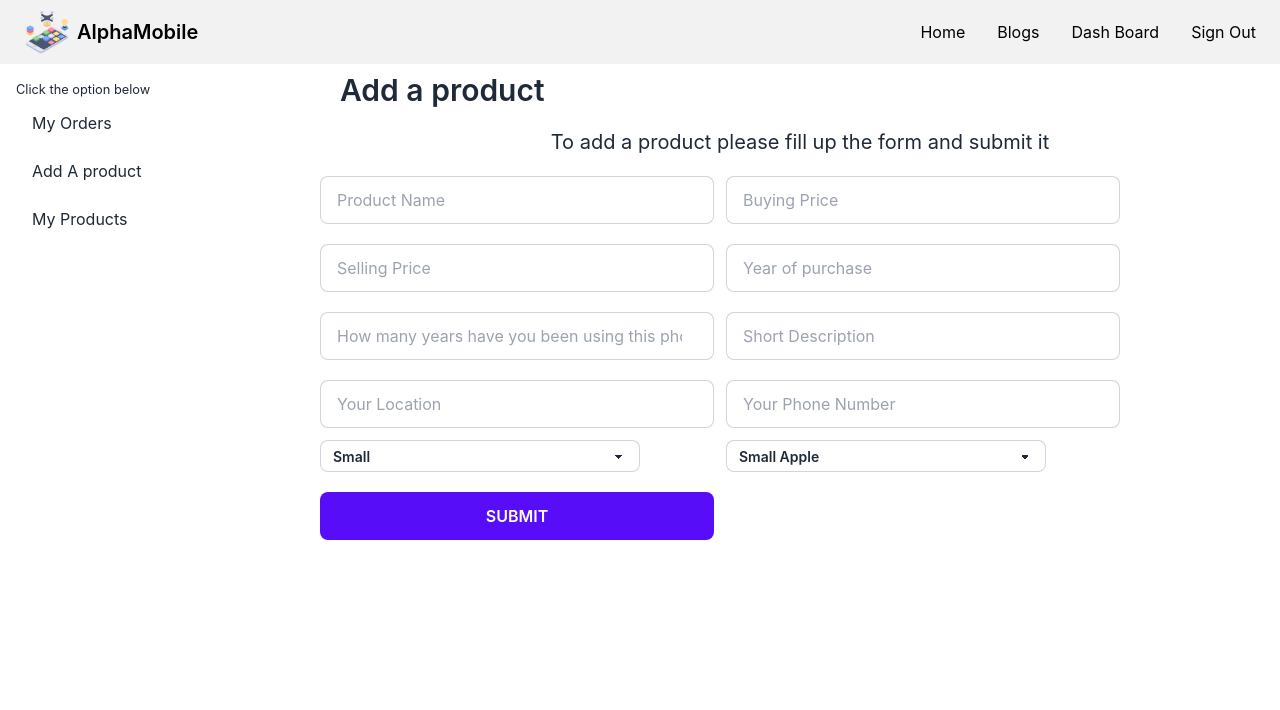
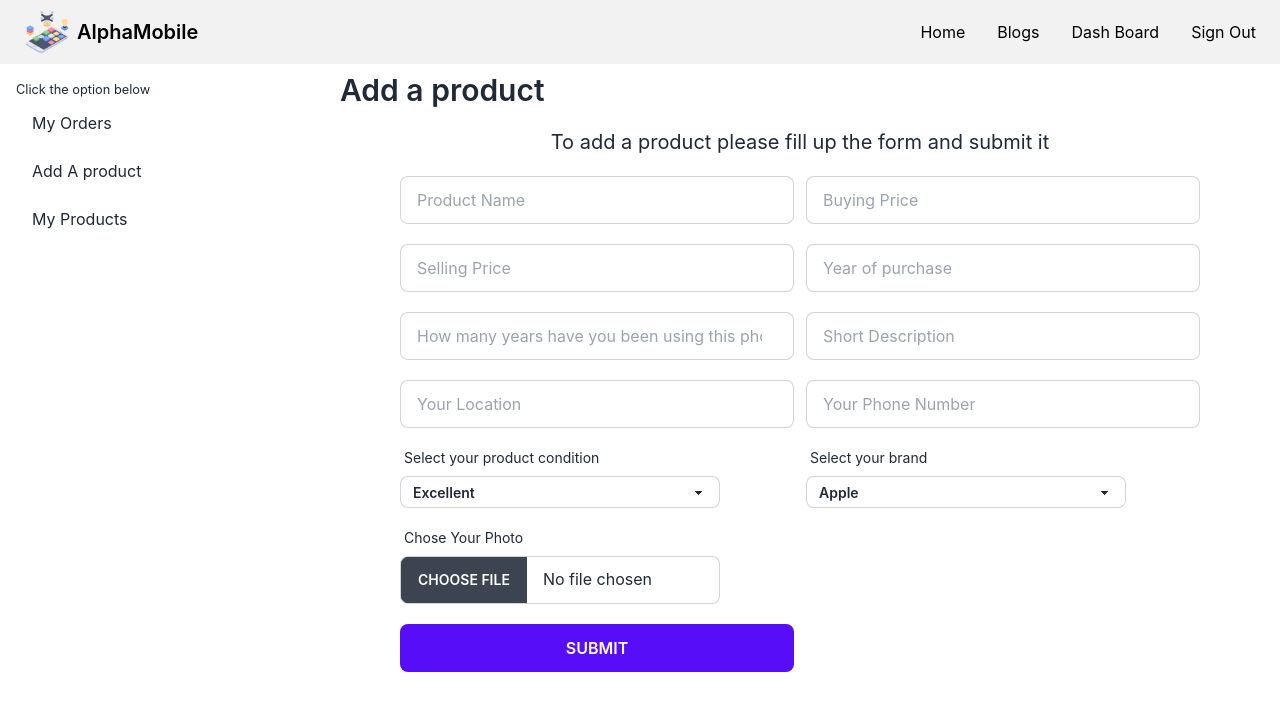
Before and after one commit to maj-jinnah/alpha-mobile-client, a React (Create React App) app: page /dashboard/addaproduct in a window 1280 px wide. Shown: the top 710 px of the page. Built offline with nearby package versions, Linux system fonts and the light colour scheme; no server answers; sample sign-in values are in the browser's storage.

Commit message:
add a product is done

```diff
--- a/src/Pages/DashBoard/Add a Product/AddAProduct.js
+++ b/src/Pages/DashBoard/Add a Product/AddAProduct.js
@@ -1,26 +1,97 @@
+import { data } from 'autoprefixer';
 import React, { useContext } from 'react';
+import toast from 'react-hot-toast';
+import { useNavigate } from 'react-router-dom';
 import { AuthContext } from '../../../Contexts/AuthContext/AuthProvider';
 
 const AddAProduct = () => {
 
+    const navigate = useNavigate();
     const { user } = useContext(AuthContext)
 
     const handelAddProduct = (event) => {
         event.preventDefault()
         const form = event.target;
-        const buyerName = form.name.value;
-        const buyerEmail = form.email.value;
-        const phoneName = form.phoneName.value;
-        const phonePrice = form.phonePrice.value;
-        const buyerPhoneNumber = form.buyerPhoneNumber.value;
-        const buyerMeetingLocation = form.meetingLocation.value;
+        const name = form.name.value;
+        const price = form.price.value;
+        const sellingPrice = form.sellingPrice.value;
+        const location = form.sellerLocation.value;
+        const seller = user.displayName;
+        const sellerMail = user.email;
+        const use = form.use.value;
+        const date = new Date();
+        const purchaseDate = form.purchaseDate.value;
+        const description = form.description.value;
+        const sellerPhoneNumber = form.sellerPhoneNumber.value;
+        const condition = form.condition.value;
+        const category_id = form.category_id.value;
+        const image = form.image.files[0];
+        const imageHostKey = process.env.REACT_APP_imgbb_key;
+
+        const formData = new FormData()
+        formData.append('image', image);
+        const url = `https://api.imgbb.com/1/upload?key=${imageHostKey}`
+
+        fetch(url, {
+            method: 'POST',
+            body: formData
+        })
+            .then(res => res.json())
+            .then(imageData => {
+                const photoURL = imageData.data.display_url;
+
+                const phoneInfo = {
+                    name,
+                    price,
+                    sellingPrice,
+                    location,
+                    seller,
+                    sellerMail,
+                    use,
+                    date,
+                    purchaseDate,
+                    description,
+                    sellerPhoneNumber,
+                    condition,
+                    category_id,
+                    image: photoURL,
+                    status : false
+                }
+
+                fetch(`http://localhost:5000/products?email=${user.email}`, {
+                    method: 'POST',
+                    headers: {
+                        'content-type': 'application/json',
+                        authorization: `bearer ${localStorage.getItem('accessToken')}`
+                    },
+                    body: JSON.stringify(phoneInfo)
+                })
+                    .then(res => res.json())
+                    .then(data => {
+                        console.log(data)
+                        if (data.acknowledged) {
+                            toast.success("Successfully Done!")
+                            navigate('/dashboard/myproduct')
+                        }
+                        else {
+                            toast.error(data.message)
+                        }
+                    })
+            })
+
+
     }
+
+
+
+
+
     return (
-        <div className='mt-2'>
+        <div className='mt-2 mb-10'>
             <h1 className="ml-5 mb-5 text-3xl font-semibold">Add a product</h1>
             <h3 className='mt-5 text-center text-xl'>To add a product please fill up the form and submit it</h3>
-            <div className='w-10/12'>
-                <form onSubmit={handelAddProduct} className="grid grid-cols-1 md:grid-cols-2 gap-3 mt-3">
+            <div className='w-10/12 mx-auto'>
+                <form onSubmit={handelAddProduct} className="grid grid-cols-1 md:grid-cols-2 gap-3 mt-3 mx-auto">
                     <input name='name' type="text" placeholder="Product Name" className="input input-bordered mt-2 w-full" required />
                     <input name='price' type="number" placeholder="Buying Price" className="input input-bordered mt-2 w-full" required />
                     <input name='sellingPrice' type="number" placeholder="Selling Price" className="input input-bordered mt-2 w-full" required />
@@ -29,18 +100,33 @@ const AddAProduct = () => {
                     <input name='description' type="text" placeholder="Short Description" className="input input-bordered mt-2 w-full" required />
                     <input name='sellerLocation' type="text" placeholder="Your Location" className="input input-bordered mt-2 w-full" required />
                     <input name='sellerPhoneNumber' type="Number" placeholder="Your Phone Number" className="input input-bordered mt-2 w-full" required />
-                    <select className="select select-bordered select-sm w-full max-w-xs" required>
-                        <option >Small</option>
-                        <option>Small Apple</option>
-                        <option>Small Orange</option>
-                        <option>Small Tomato</option>
-                    </select>
-                    <select className="select select-bordered select-sm w-full max-w-xs" required>
-                        <option disabled >Small</option>
-                        <option>Small Apple</option>
-                        <option>Small Orange</option>
-                        <option>Small Tomato</option>
-                    </select>
+                    <div>
+                        <label className="label">
+                            <span className="label-text">Select your product condition</span>
+                        </label>
+                        <select name='condition' className="select select-bordered select-sm w-full max-w-xs" required>
+                            <option value='excellent'>Excellent</option>
+                            <option value='Good'>Good</option>
+                            <option value='Fair'>Fair</option>
+                        </select>
+                    </div>
+                    <div>
+                        <label className="label">
+                            <span className="label-text">Select your brand</span>
+                        </label>
+                        <select name='category_id' className="select select-bordered select-sm w-full max-w-xs" required>
+                            <option value='1'>Apple</option>
+                            <option value='2'>Samsung</option>
+                            <option value='3'>Xiaomi</option>
+                        </select>
+                    </div>
+                    <div className="form-control">
+                        <label className="label">
+                            <span className="label-text">Chose Your Photo</span>
+                        </label>
+                        <input type="file" name='image' className="file-input file-input-bordered w-full max-w-xs" required />
+                    </div>
+                    <br />
                     <input type="submit" value='Submit' className="input input-bordered mt-2 w-full btn btn-primary" />
                 </form>
             </div>
--- a/src/Pages/Phones/Modal.js
+++ b/src/Pages/Phones/Modal.js
@@ -32,7 +32,7 @@ const Modal = ({ phoneDetail, setPhoneDetail }) => {
             sellerEmail: phoneDetail.sellerMail
         }
 
-        console.log(bookingInfo)
+        // console.log(bookingInfo)
 
         fetch('http://localhost:5000/bookings', {
             method: 'POST',
```
